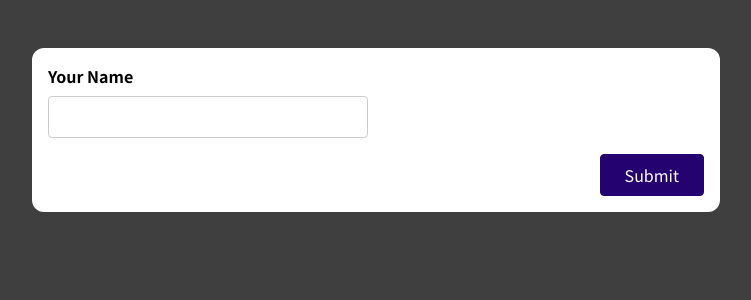
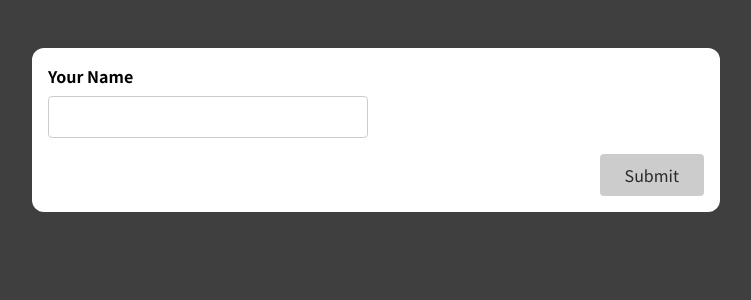
Before and after one commit to drronidz/ReactJS-the-complete-guide-2022, a React (Create React App) app in the folder 16-working-with-forms-and-user-input/: page / in a window 1280 px wide. Shown: the top 300 px of the page, without its empty margins (264-1015 px from the left). Built offline with nearby package versions, Linux system fonts and the light colour scheme.

Commit message:
Managing the overall form validity. closes #10

```diff
--- a/16-working-with-forms-and-user-input/src/components/SimpleInput.js
+++ b/16-working-with-forms-and-user-input/src/components/SimpleInput.js
@@ -1,12 +1,20 @@
-import { useState } from "react";
+import {useEffect, useState} from "react";
 
 const SimpleInput = (props) => {
     const [enteredName, setEnteredName] = useState('')
     const [enteredNameTouched, setEnteredNameTouched] = useState(false)
+    const [formIsValid, setFormIsValid] = useState(false)
 
     const enteredNameIsValid = enteredName.trim() !== ''
     const nameInputIsInvalid = !enteredNameIsValid && enteredNameTouched
 
+    useEffect(() => {
+        if (enteredNameIsValid) {
+            setFormIsValid(true)
+        } else {
+            setFormIsValid(false)
+        }
+    }, [enteredNameIsValid])
 
     const nameInputChangeHandler = event => {
         setEnteredName(event.target.value)
@@ -52,7 +60,7 @@
                 { nameInputIsInvalid && <p className="error-text">Name must not be empty.</p> }
             </div>
             <div className="form-actions">
-                <button>Submit</button>
+                <button disabled={!formIsValid}>Submit</button>
             </div>
         </form>
     );
--- a/16-working-with-forms-and-user-input/src/index.css
+++ b/16-working-with-forms-and-user-input/src/index.css
@@ -79,6 +79,15 @@
   border-color: #33059e;
 }
 
+button:disabled,
+button:disabled:hover,
+button:disabled:active {
+  background-color: #ccc;
+  color: #292929;
+  border-color: transparent;
+  cursor: not-allowed;
+}
+
 .form-actions {
   text-align: right;
 }
```
